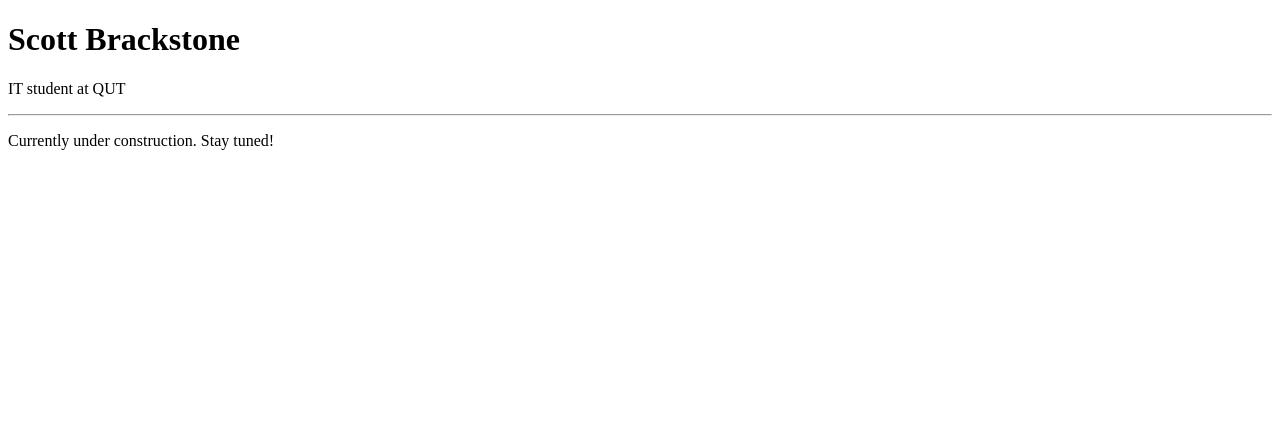
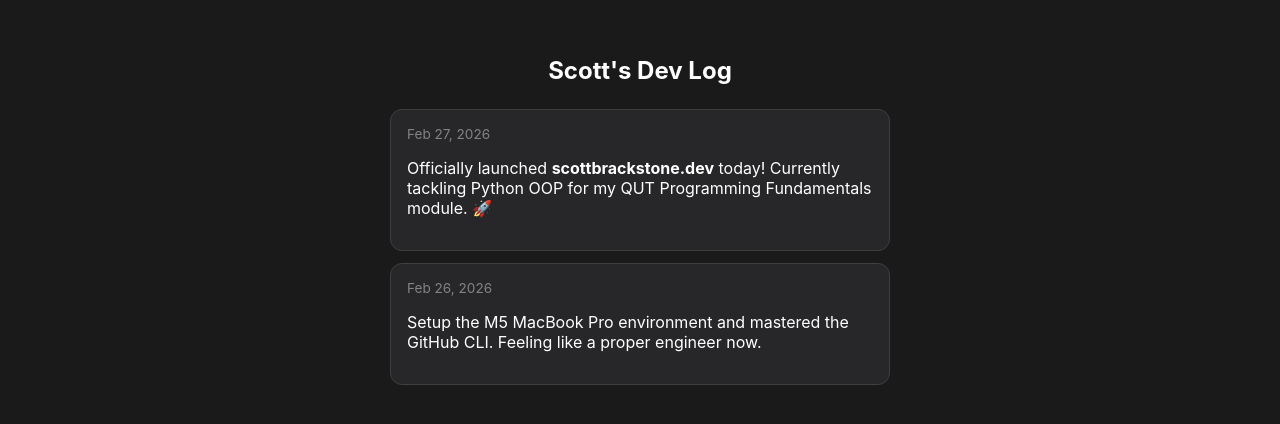
Before and after one commit to scottbrackstone/scottbrackstone.github.io, a plain HTML site: page index.html in a window 1280 px wide. Drawn offline with Linux system fonts and the light colour scheme.

Commit message:
Quick update to dark mode and create text boxes for twitter like updates.

```diff
--- a/index.html
+++ b/index.html
@@ -3,13 +3,64 @@
 <head>
     <meta charset="UTF-8">
     <meta name="viewport" content="width=device-width, initial-scale=1.0">
-    <title>Scott Brackstone | Developer</title>
+    <title>Scott Brackstone | Dev Log</title>
+    <style>
+        /* Dark Space Grey Theme */
+        body {
+            background-color: #1a1a1b; /* Space Grey */
+            color: #ffffff; /* White text */
+            font-family: -apple-system, BlinkMacSystemFont, "Segoe UI", Roboto, Helvetica, Arial, sans-serif;
+            display: flex;
+            flex-direction: column;
+            align-items: center;
+            padding: 40px 20px;
+            margin: 0;
+        }
+
+        /* The Feed Container */
+        .feed-container {
+            width: 100%;
+            max-width: 500px;
+        }
+
+        /* Individual "Tweet" Style */
+        .update-card {
+            background-color: #272729;
+            border: 1px solid #3e3e40;
+            border-radius: 12px;
+            padding: 16px;
+            margin-bottom: 12px;
+            transition: background 0.2s;
+        }
+
+        .update-card:hover {
+            background-color: #2f2f31;
+        }
+
+        .date {
+            color: #818384;
+            font-size: 0.85rem;
+            margin-bottom: 8px;
+        }
+
+        h1 { font-size: 1.5rem; margin-bottom: 24px; }
+    </style>
 </head>
 <body>
-    <h1>Scott Brackstone</h1>
-    <p>IT student at QUT</p>
-    <hr>
-    <p>Currently under construction. Stay tuned!</p>
+
+    <h1>Scott's Dev Log</h1>
+
+    <div class="feed-container">
+        <div class="update-card">
+            <div class="date">Feb 27, 2026</div>
+            <p>Officially launched <strong>scottbrackstone.dev</strong> today! Currently tackling Python OOP for my QUT Programming Fundamentals module. 🚀</p>
+        </div>
+
+        <div class="update-card">
+            <div class="date">Feb 26, 2026</div>
+            <p>Setup the M5 MacBook Pro environment and mastered the GitHub CLI. Feeling like a proper engineer now.</p>
+        </div>
+    </div>
 
 </body>
 </html>
```
